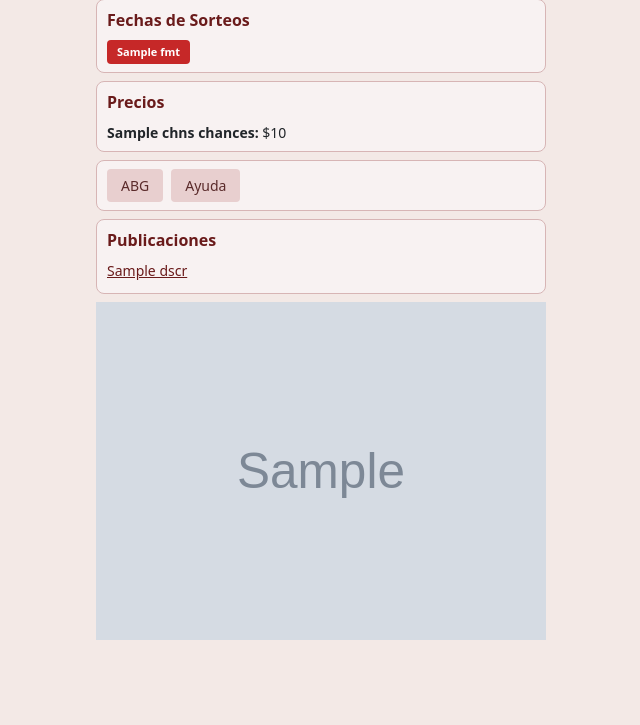
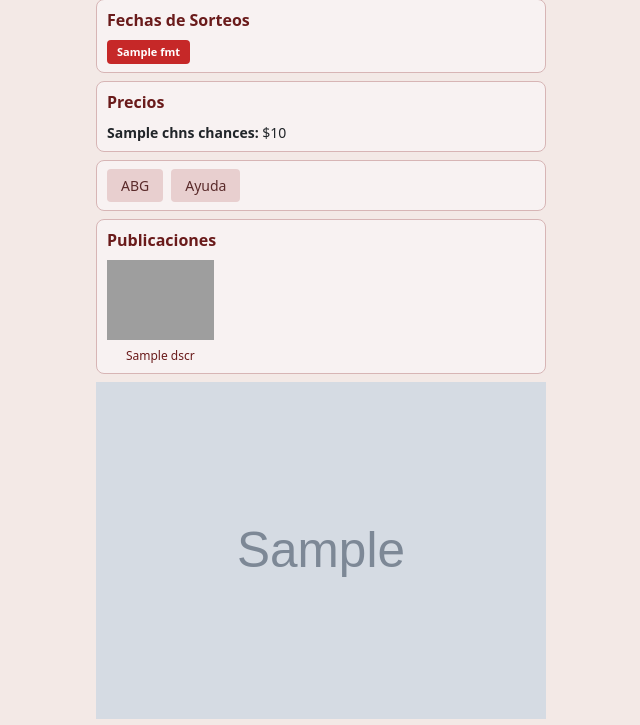
Before and after one commit to Velizpedroeulogio/VentaCupones, a Django app: template ventas/templates/ventas/form2.html in a window 1280 px wide. Shown: the part 395-1120 px from the top of the page, without its empty margins (319-959 px from the left). Before the commit the page ends 1035 px from the top, so only its background shows below. Run offline with Django 5.2, Linux system fonts and the light colour scheme; the template is opened without the code that fills it: most values are stand-ins (such as "Sample title", 1, 10 or a date in 2020); grey boxes marked "Sample" are stand-in pictures; grey boxes are pictures that could not be loaded.

Commit message:
Tag003: imagenes del evento y layout horizontal de Publicaciones
Co-Authored-By: Claude Sonnet 4.6 <noreply@anthropic.com>

```diff
--- a/ventas/templates/ventas/form2.html
+++ b/ventas/templates/ventas/form2.html
@@ -55,15 +55,21 @@
     {% if publicaciones %}
     <div class="byl-card">
         <div class="byl-section-title mb-2">Publicaciones</div>
-        {% for pub in publicaciones %}
-        <div class="mb-1">
-            {% if pub.enlc %}
-            <a href="{{ pub.enlc }}" target="_blank" style="color:var(--byl-accent);">{{ pub.dscr }}</a>
-            {% else %}
-            <span>{{ pub.dscr }}</span>
-            {% endif %}
+        <div class="d-flex flex-wrap gap-2">
+            {% for pub in publicaciones %}
+            <div style="flex:0 0 auto;max-width:150px;text-align:center;">
+                {% if pub.enlc %}
+                <a href="{{ pub.enlc }}" target="_blank" style="text-decoration:none;color:inherit;">
+                    {% if pub.imag %}<img src="{{ pub.imag }}" alt="{{ pub.dscr }}" style="max-width:100%;max-height:80px;object-fit:contain;display:block;margin:0 auto 4px;">{% endif %}
+                    <span style="font-size:12px;color:var(--byl-accent);">{{ pub.dscr }}</span>
+                </a>
+                {% else %}
+                    {% if pub.imag %}<img src="{{ pub.imag }}" alt="{{ pub.dscr }}" style="max-width:100%;max-height:80px;object-fit:contain;display:block;margin:0 auto 4px;">{% endif %}
+                    <span style="font-size:12px;">{{ pub.dscr }}</span>
+                {% endif %}
+            </div>
+            {% endfor %}
         </div>
-        {% endfor %}
     </div>
     {% endif %}
 
```
Also changed, not shown: static/ventas/img/Evn2115_01.jpeg (added), static/ventas/img/Evn2115_02a.jpeg (added), static/ventas/img/Evn2115_02b.jpeg (added), static/ventas/img/Evn2115_02c.jpeg (added), static/ventas/img/Evn2115_03.jpeg (added).
